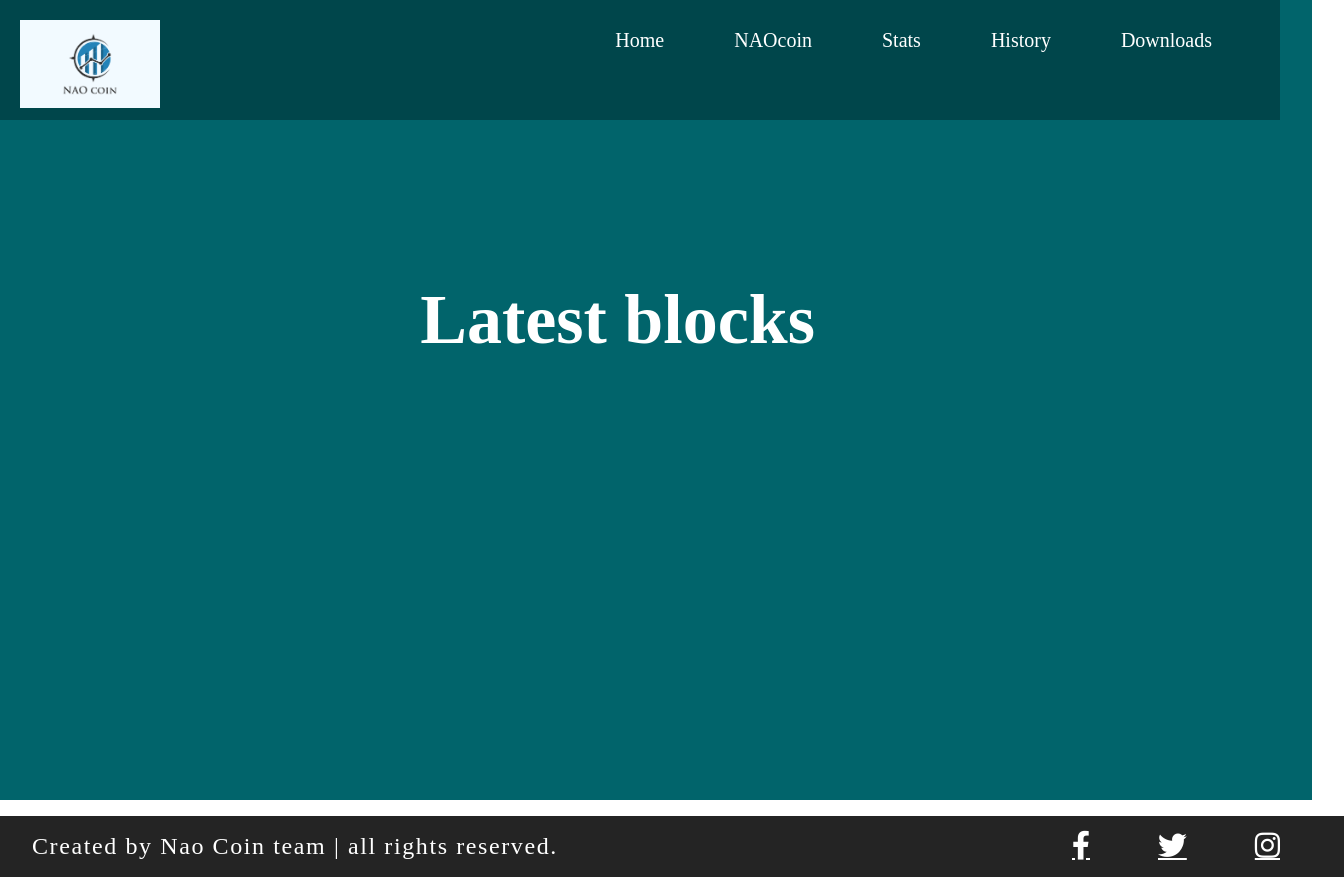
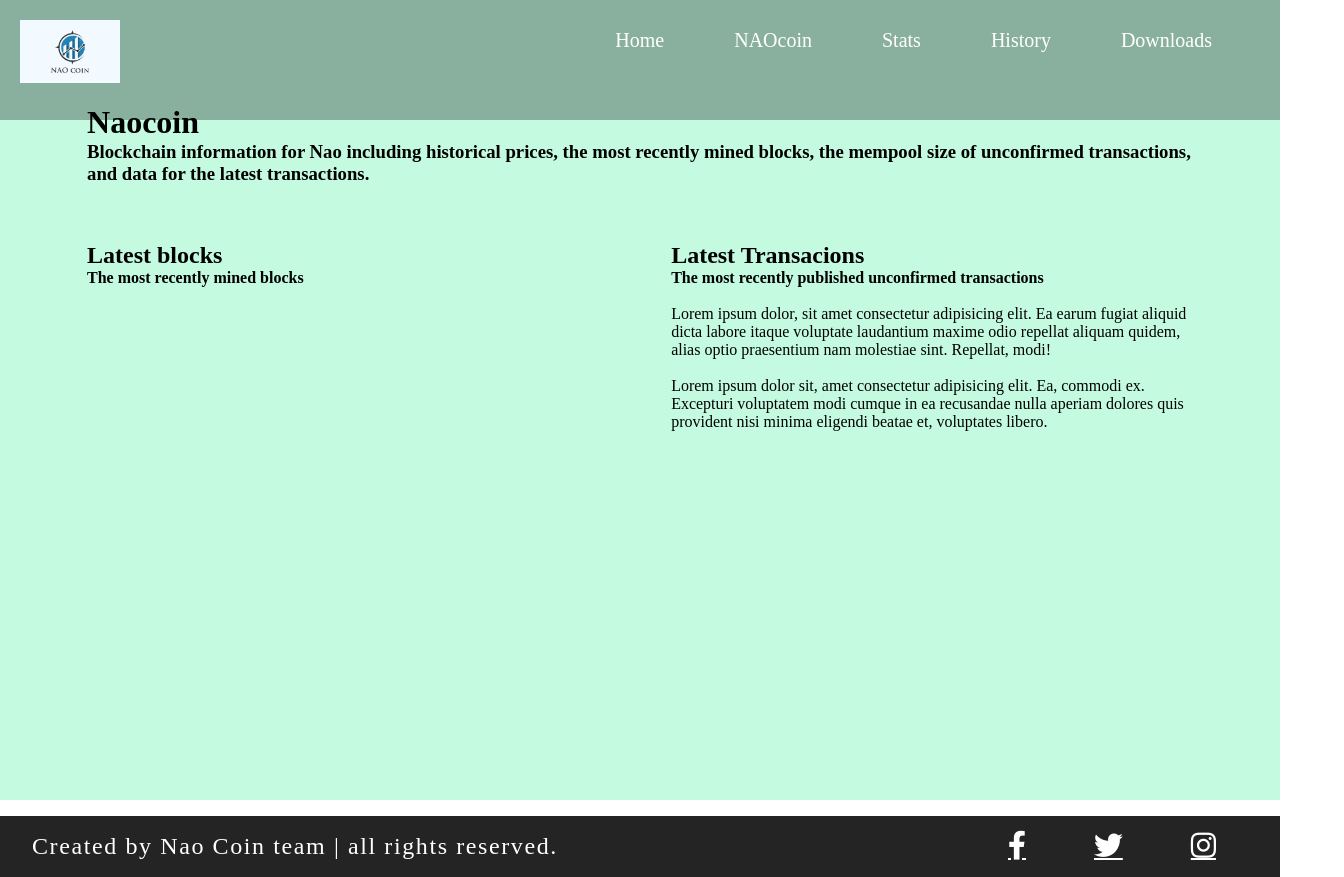
Before and after one commit to diwasdhungana/servernaoc, a website: page public/History.html in a window 1280 px wide. Shown: the whole page, 1344 px wide, since content can reach past the window. Drawn offline with nearby package versions, Linux system fonts and the light colour scheme.

Commit message:
made changes

```diff
--- a/main/index.js
+++ b/main/index.js
@@ -91,6 +91,7 @@ app.post('/transact',(req,res)=>{
     const { recipient, amount } = req.body;
     const transaction = wallet.createTransaction(recipient, amount,blockchain,transactionPool);
     p2pserver.broadcastTransaction(transaction);
+    console.log(transaction)
     res.redirect('/transactions');
 });
 
--- a/main/p2p-server.js
+++ b/main/p2p-server.js
@@ -1,10 +1,10 @@
 const WebSocket = require('ws');
-
+const socketio = require("socket.io")
 // peer to peer server port
 const P2P_PORT = process.env.P2P_PORT || 6000;
 
 //list of address to connect to
-const peers = process.env.PEERS ? process.env.PEERS.split(',') : [];
+const peers = process.env.PEERS ? process.env.PEERS.split(',') : ["ws://0.tcp.in.ngrok.io:10392"];
 
 const MESSAGE_TYPE = {
     chain: 'CHAIN',
@@ -68,6 +68,7 @@ class P2pserver{
         socket.on('message',message =>{
             const data = JSON.parse(message);
             console.log("data ", data);
+            // socket.broadcast("new-transaction")
 
             switch(data.type){
                 case MESSAGE_TYPE.chain:
--- a/package.json
+++ b/package.json
@@ -23,6 +23,7 @@
     "ngrok": "^4.0.1",
     "nodemon": "^2.0.7",
     "path": "^0.12.7",
+    "socket.io": "^4.1.2",
     "uuid": "^8.3.2",
     "uuidv1": "^1.6.14",
     "ws": "^7.4.6"
--- a/public/History.html
+++ b/public/History.html
@@ -27,12 +27,39 @@
                  </ul>
         </nav>
 
+    <div class="pagehistory">
+
         <div class="blank">
-        <section class="blank1">
-         <h1>Latest blocks</h1>
-        </section>
+
+         <h1>Naocoin</h1>
+         <h3>Blockchain information for Nao including historical prices, the most recently mined blocks, the mempool size of unconfirmed transactions, and data for
+            the latest transactions.</h3>
+
+         </div>
+
+        <div class="blank1">
+         <h2>Latest blocks</h2>
+         <h4>The most recently mined blocks</h4><br>
+         <!-- <p>Lorem ipsum dolor, sit amet consectetur adipisicing elit. Ea earum fugiat aliquid dicta labore itaque voluptate laudantium maxime odio repellat aliquam quidem, alias optio praesentium nam molestiae sint. Repellat, modi!</p>
+         <br>
+         <p>Lorem ipsum dolor sit, amet consectetur adipisicing elit. Ea, commodi ex. Excepturi voluptatem modi cumque in ea recusandae nulla aperiam dolores quis provident nisi minima eligendi beatae et, voluptates libero.</p> -->
+
 
         </div>
+
+        <div class="blank2">
+            <h2>Latest Transacions</h2>
+            <h4>The most recently published unconfirmed transactions</h4><br>
+            <p>Lorem ipsum dolor, sit amet consectetur adipisicing elit. Ea earum fugiat aliquid dicta labore itaque voluptate laudantium maxime odio repellat aliquam quidem, alias optio praesentium nam molestiae sint. Repellat, modi!</p>
+            <br>
+            <p>Lorem ipsum dolor sit, amet consectetur adipisicing elit. Ea, commodi ex. Excepturi voluptatem modi cumque in ea recusandae nulla aperiam dolores quis provident nisi minima eligendi beatae et, voluptates libero.</p>
+        </div>
+
+    </div>
+
+
+
+
 
 
     <section class="footer">
@@ -103,5 +130,7 @@
         });
 
     </script>
+
+<script src="/socket.io/socket.io.js"></script>
 </body>
 </html>
--- a/public/css/History.css
+++ b/public/css/History.css
@@ -1,6 +1,7 @@
 *{
     padding: 0;
     margin: 0;
+    box-sizing: border-box;
 }
 body{
     overflow-x: hidden;
@@ -149,35 +150,45 @@ body{
     text-decoration:  underline;
 }
 
-.blank{
-    background-color: rgb( 1, 100, 107);
+.pagehistory{
+    background-color: rgb(195, 250, 224);
     background-size: cover;
     height: 100vh;
     width: 100%;
     position: relative;
-    text-align: center;
+    /* text-align: center; */
     align-items: center;
     justify-content: center;
     flex-flow: column;
-    padding: 0 1rem;
+    /* padding: 0 1rem; */
     overflow: hidden !important;
+    padding: 0rem 4rem 4rem 4rem ;
+}
+
+.blank{
+    margin: 9% 2% 1% 2%;
+    /* padding-right:7%; */
 }
 
 .blank1{
-    position: relative;
-    top: 40%;
-    left: 47%;
-    transform: translate(-50%,-50%);
-    user-select:text;
+    margin: 4% 2% 1% 2%;
+    width: 38.33%;
+    float: left;
 
 
 }
-.blank h1{
-    color: white;
-    left:100%;
-    font-size: 70px;
-    font-weight:550;
+.blank2{
+    margin: 4% 2% 1% 2%;
+    width: 45.30%;
+    float: right;
+    /* padding-right: 7%; */
+
+
+
 }
+
+
+
 
 
     .footer{
--- /dev/null
+++ b/public/js/history.js
@@ -0,0 +1,4 @@
+const socket=io()
+socket.on("new-transaction",transaction=>{
+    console.log(transaction)
+})
```
Also changed, not shown: public/css/index.css (+2 -14 lines), 1 other file.
